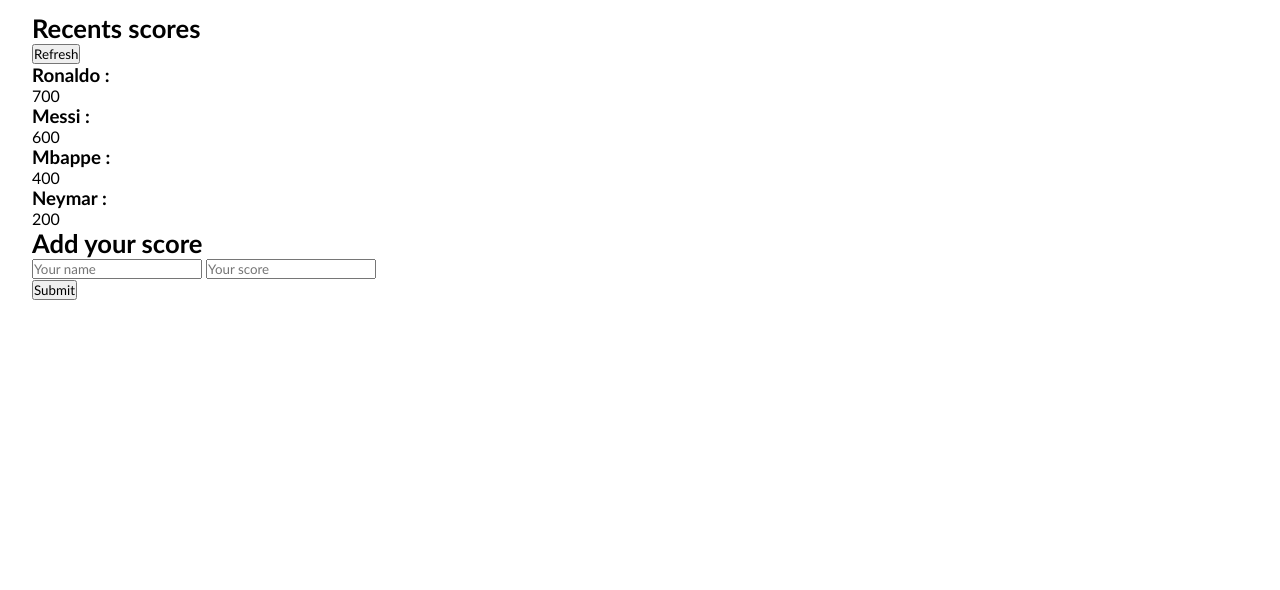
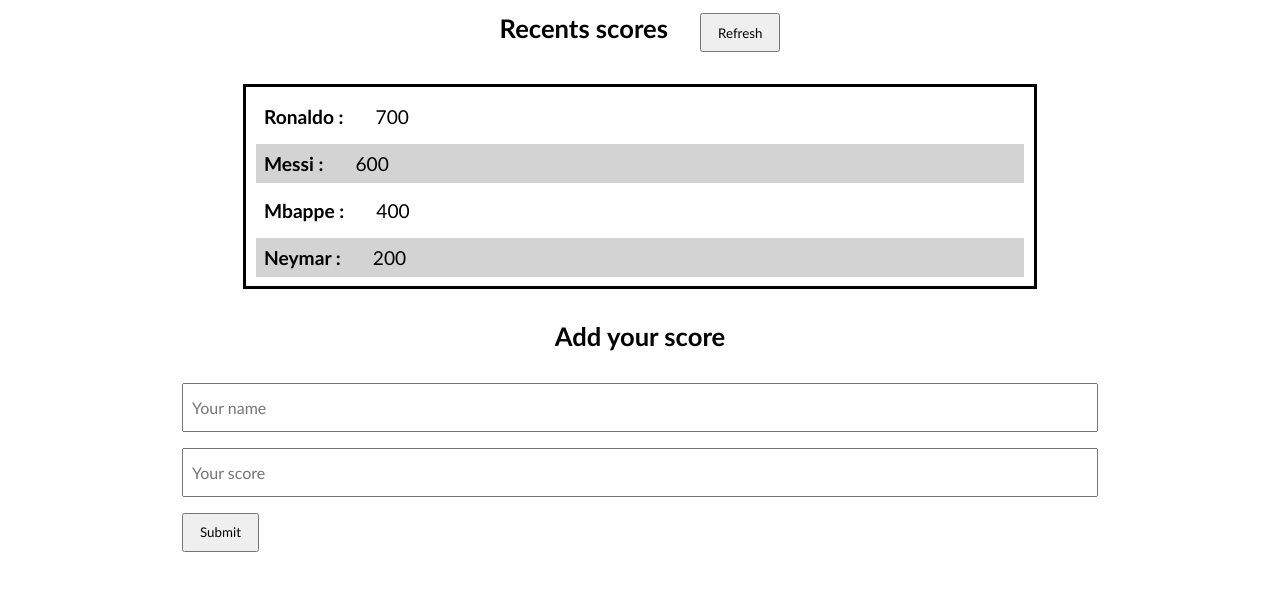
Before and after one commit to Kaghenimbale/Loaderboard-app, a website built with webpack: page src/index.html in a window 1280 px wide. Shown: the part 90-680 px from the top of the page. Built offline with nearby package versions, Linux system fonts and the light colour scheme.

Commit message:
Finilize styling

```diff
--- a/src/index.css
+++ b/src/index.css
@@ -18,3 +18,66 @@
 h2 {
   font-size: 1.6rem;
 }
+
+.description {
+  display: flex;
+  gap: 2rem;
+}
+
+.scores {
+  display: grid;
+  grid-template-columns: 1fr;
+  gap: 2rem;
+}
+
+.score {
+  display: flex;
+  flex-direction: column;
+  gap: 2rem;
+  align-items: center;
+}
+
+form {
+  display: flex;
+  flex-direction: column;
+  gap: 1rem;
+}
+
+input {
+  width: 70vw;
+  padding: 0.8rem 0.5rem;
+  font-size: 1rem;
+}
+
+button {
+  padding: 0.6rem 1rem;
+}
+
+#items {
+  width: 60vw;
+  display: flex;
+  flex-direction: column;
+  gap: 0.5rem;
+  border: 3px solid black;
+  padding: 0.6rem;
+}
+
+.itemScore {
+  display: flex;
+  align-items: center;
+  font-size: 1.2rem;
+  gap: 2rem;
+  padding: 0.5rem 0.5rem;
+}
+
+.itemScore:nth-child(even) {
+  background: lightgray;
+}
+
+.itemScore h3 {
+  font-size: 1.2rem;
+}
+
+.itemScore p {
+  font-size: 1.2rem;
+}
```
